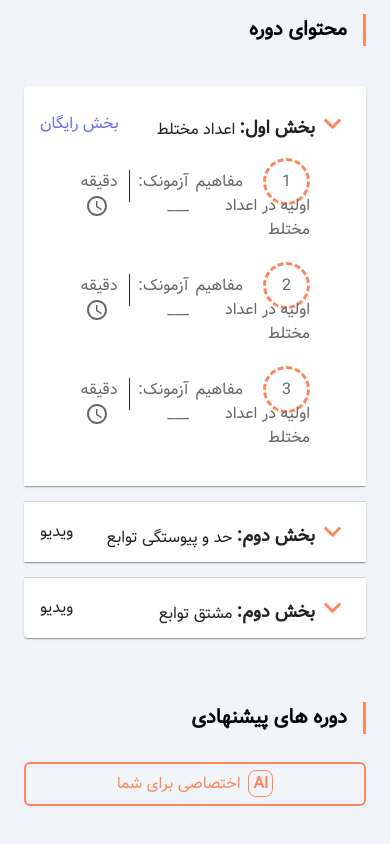
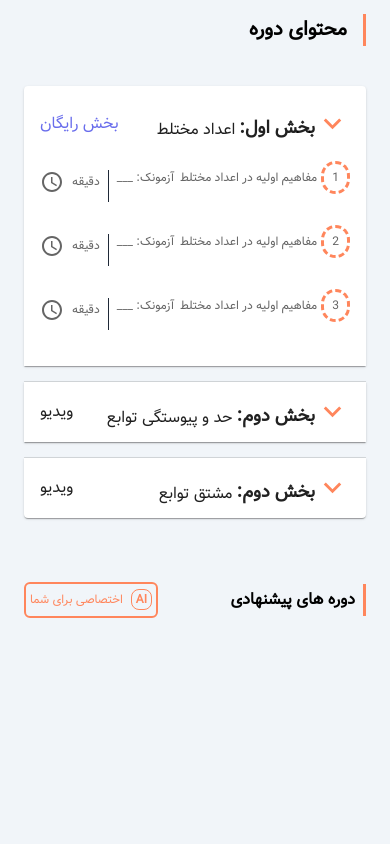
Before and after one commit to sajadjamali/course-page, a Next.js app: page / in a window 390 px wide. Shown: the part 1401-2245 px from the top of the page. After the commit the page ends 2099 px from the top, so only its background shows below. Built offline with nearby package versions, Linux system fonts and the light colour scheme.

Commit message:
responsive in mobile mode

```diff
--- a/src/components/AccordionContent.tsx
+++ b/src/components/AccordionContent.tsx
@@ -23,17 +23,17 @@ const AccordionContent: React.FC = () => {
           </div>
         </AccordionSummary>
         <AccordionDetails>
-          <ul className='pb-5 flex flex-col space-y-8 justify-center mx-10'>
-            <li className='hover:text-black  text-[#656565]'>
+          <ul className='pb-5 flex flex-col space-y-8 justify-center sm:mx-10 text-xs min-[460px]:text-sm sm:text-base'>
+            <li className='hover:text-black text-[#656565]'>
               <Link href="#" className='flex justify-between'>
                 <p>
-                  <span className='border-[3px] border-dashed border-[#FF865C] px-4 py-2 rounded-full me-5'>1</span>
+                  <span className='border-[3px] border-dashed border-[#FF865C] px-2 py-1 min-[420px]:px-4 min-[420px]:py-2 rounded-full me-1 min-[420px]:me-3'>1</span>
                   مفاهیم اولیه در اعداد مختلط
                 </p>
                 <div className='flex'>
                   <div className='me-2'>آزمونک: ___</div>
                   <div className='h-8 w-[1px] bg-gray-800'></div>
-                  <div className='ms-3'>
+                  <div className='ms-2'>
                     دقیقه
                     <ScheduleIcon className='ms-2' />
                   </div>
@@ -43,30 +43,29 @@ const AccordionContent: React.FC = () => {
             <li className='hover:text-black text-[#656565]'>
               <Link href="#" className='flex justify-between'>
                 <p>
-                  <span className='border-[3px] border-dashed border-[#FF865C] px-4 py-2 rounded-full me-5'>2</span>
+                  <span className='border-[3px] border-dashed border-[#FF865C] px-2 py-1 min-[420px]:px-4 min-[420px]:py-2 rounded-full me-1 min-[420px]:me-3'>2</span>
                   مفاهیم اولیه در اعداد مختلط
                 </p>
                 <div className='flex'>
                   <div className='me-2'>آزمونک: ___</div>
                   <div className='h-8 w-[1px] bg-gray-800'></div>
-                  <div className='ms-3'>
+                  <div className='ms-2'>
                     دقیقه
                     <ScheduleIcon className='ms-2' />
                   </div>
                 </div>
               </Link>
             </li>
-
             <li className='hover:text-black text-[#656565]'>
               <Link href="#" className='flex justify-between'>
                 <p>
-                  <span className='border-[3px] border-dashed border-[#FF865C] px-4 py-2 rounded-full me-5'>3</span>
+                  <span className='border-[3px] border-dashed border-[#FF865C] px-2 py-1 min-[420px]:px-4 min-[420px]:py-2 rounded-full me-1 min-[420px]:me-3'>3</span>
                   مفاهیم اولیه در اعداد مختلط
                 </p>
                 <div className='flex'>
                   <div className='me-2'>آزمونک: ___</div>
                   <div className='h-8 w-[1px] bg-gray-800'></div>
-                  <div className='ms-3'>
+                  <div className='ms-2'>
                     دقیقه
                     <ScheduleIcon className='ms-2' />
                   </div>
@@ -91,17 +90,17 @@ const AccordionContent: React.FC = () => {
           </div>
         </AccordionSummary>
         <AccordionDetails>
-          <ul className='pb-5 flex flex-col space-y-8 justify-center mx-10'>
-            <li className='hover:text-black  text-[#656565]'>
+        <ul className='pb-5 flex flex-col space-y-8 justify-center sm:mx-10 text-xs min-[460px]:text-sm sm:text-base'>
+            <li className='hover:text-black text-[#656565]'>
               <Link href="#" className='flex justify-between'>
                 <p>
-                  <span className='border-[3px] border-dashed border-[#FF865C] px-4 py-2 rounded-full me-5'>1</span>
+                  <span className='border-[3px] border-dashed border-[#FF865C] px-2 py-1 min-[420px]:px-4 min-[420px]:py-2 rounded-full me-1 min-[420px]:me-3'>1</span>
                   مفاهیم اولیه در اعداد مختلط
                 </p>
                 <div className='flex'>
                   <div className='me-2'>آزمونک: ___</div>
                   <div className='h-8 w-[1px] bg-gray-800'></div>
-                  <div className='ms-3'>
+                  <div className='ms-2'>
                     دقیقه
                     <ScheduleIcon className='ms-2' />
                   </div>
@@ -111,30 +110,29 @@ const AccordionContent: React.FC = () => {
             <li className='hover:text-black text-[#656565]'>
               <Link href="#" className='flex justify-between'>
                 <p>
-                  <span className='border-[3px] border-dashed border-[#FF865C] px-4 py-2 rounded-full me-5'>2</span>
+                  <span className='border-[3px] border-dashed border-[#FF865C] px-2 py-1 min-[420px]:px-4 min-[420px]:py-2 rounded-full me-1 min-[420px]:me-3'>2</span>
                   مفاهیم اولیه در اعداد مختلط
                 </p>
                 <div className='flex'>
                   <div className='me-2'>آزمونک: ___</div>
                   <div className='h-8 w-[1px] bg-gray-800'></div>
-                  <div className='ms-3'>
+                  <div className='ms-2'>
                     دقیقه
                     <ScheduleIcon className='ms-2' />
                   </div>
                 </div>
               </Link>
             </li>
-
             <li className='hover:text-black text-[#656565]'>
               <Link href="#" className='flex justify-between'>
                 <p>
-                  <span className='border-[3px] border-dashed border-[#FF865C] px-4 py-2 rounded-full me-5'>3</span>
+                  <span className='border-[3px] border-dashed border-[#FF865C] px-2 py-1 min-[420px]:px-4 min-[420px]:py-2 rounded-full me-1 min-[420px]:me-3'>3</span>
                   مفاهیم اولیه در اعداد مختلط
                 </p>
                 <div className='flex'>
                   <div className='me-2'>آزمونک: ___</div>
                   <div className='h-8 w-[1px] bg-gray-800'></div>
-                  <div className='ms-3'>
+                  <div className='ms-2'>
                     دقیقه
                     <ScheduleIcon className='ms-2' />
                   </div>
@@ -159,17 +157,17 @@ const AccordionContent: React.FC = () => {
           </div>
         </AccordionSummary>
         <AccordionDetails>
-          <ul className='pb-5 flex flex-col space-y-8 justify-center mx-10'>
-            <li className='hover:text-black  text-[#656565]'>
+        <ul className='pb-5 flex flex-col space-y-8 justify-center sm:mx-10 text-xs min-[460px]:text-sm sm:text-base'>
+            <li className='hover:text-black text-[#656565]'>
               <Link href="#" className='flex justify-between'>
                 <p>
-                  <span className='border-[3px] border-dashed border-[#FF865C] px-4 py-2 rounded-full me-5'>1</span>
+                  <span className='border-[3px] border-dashed border-[#FF865C] px-2 py-1 min-[420px]:px-4 min-[420px]:py-2 rounded-full me-1 min-[420px]:me-3'>1</span>
                   مفاهیم اولیه در اعداد مختلط
                 </p>
                 <div className='flex'>
                   <div className='me-2'>آزمونک: ___</div>
                   <div className='h-8 w-[1px] bg-gray-800'></div>
-                  <div className='ms-3'>
+                  <div className='ms-2'>
                     دقیقه
                     <ScheduleIcon className='ms-2' />
                   </div>
@@ -179,30 +177,29 @@ const AccordionContent: React.FC = () => {
             <li className='hover:text-black text-[#656565]'>
               <Link href="#" className='flex justify-between'>
                 <p>
-                  <span className='border-[3px] border-dashed border-[#FF865C] px-4 py-2 rounded-full me-5'>2</span>
+                  <span className='border-[3px] border-dashed border-[#FF865C] px-2 py-1 min-[420px]:px-4 min-[420px]:py-2 rounded-full me-1 min-[420px]:me-3'>2</span>
                   مفاهیم اولیه در اعداد مختلط
                 </p>
                 <div className='flex'>
                   <div className='me-2'>آزمونک: ___</div>
                   <div className='h-8 w-[1px] bg-gray-800'></div>
-                  <div className='ms-3'>
+                  <div className='ms-2'>
                     دقیقه
                     <ScheduleIcon className='ms-2' />
                   </div>
                 </div>
               </Link>
             </li>
-
             <li className='hover:text-black text-[#656565]'>
               <Link href="#" className='flex justify-between'>
                 <p>
-                  <span className='border-[3px] border-dashed border-[#FF865C] px-4 py-2 rounded-full me-5'>3</span>
+                  <span className='border-[3px] border-dashed border-[#FF865C] px-2 py-1 min-[420px]:px-4 min-[420px]:py-2 rounded-full me-1 min-[420px]:me-3'>3</span>
                   مفاهیم اولیه در اعداد مختلط
                 </p>
                 <div className='flex'>
                   <div className='me-2'>آزمونک: ___</div>
                   <div className='h-8 w-[1px] bg-gray-800'></div>
-                  <div className='ms-3'>
+                  <div className='ms-2'>
                     دقیقه
                     <ScheduleIcon className='ms-2' />
                   </div>
--- a/src/components/SuggestedCourses.tsx
+++ b/src/components/SuggestedCourses.tsx
@@ -4,18 +4,19 @@ import React from 'react';
 const SuggestedCourses: React.FC = () => {
     return (
         <div className='mb-20'>
-            <div className="mt-16 flex flex-col space-y-7 min-[420px]:space-y-0 min-[420px]:flex-row justify-between">
-                <div className="flex space-x-4 rtl:space-x-reverse items-center">
+            <div className="mt-16 flex flex-row justify-between">
+                <div className="flex space-x-2 rtl:space-x-reverse items-center">
                     <div className="w-[3px] h-8 bg-[#FF865C]"></div>
-                    <p className="font-bold text-xl">دوره های پیشنهادی</p>
+                    <p className="font-bold min-[420px]:text-xl">دوره های پیشنهادی</p>
                 </div>
-                <Link className='text-[#FF865C] text-center border-[2px] border-[#FF865C] p-2 rounded-md' href="#">
-                    <span className='rounded-lg border-[1px] me-2 border-[#FF865C]  px-1 font-bold'>AI</span>
+                <Link className='text-[#FF865C] text-center border-[2px] border-[#FF865C] px-1 py-2 min-[420px]:px-2 text-xs min-[420px]:text-base rounded-md' href="#">
+                    <span className='rounded-lg border-[1px] me-2 border-[#FF865C] px-1 font-bold'>AI</span>
                     اختصاصی برای شما
                 </Link>
             </div>
         </div>
     )
 }
-
+// flex-col space-y-7 min-[420px]:space-y-0 min-[420px]:
+// w-52 mx-auto min-[420px]:w-auto min-[420px]:mx-0
 export default SuggestedCourses;
```
